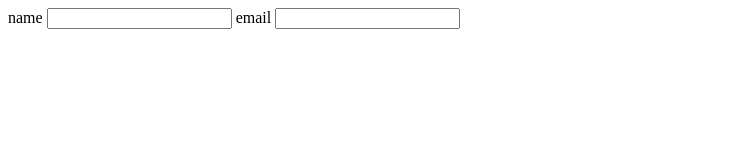
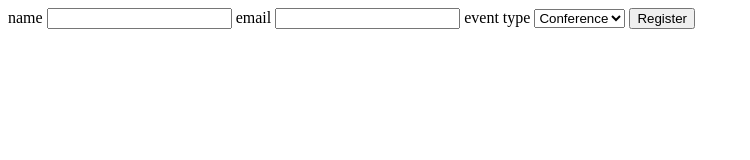
Before and after one commit to Sriram7-G/Eventreg, a plain HTML site: page index.html in a window 1280 px wide. Shown: the whole page, without its empty margins (0-750 px from the left). Drawn offline with Linux system fonts and the light colour scheme.

Commit message:
added events to html

```diff
--- a/index.html
+++ b/index.html
@@ -14,6 +14,16 @@
             email
         </label>
         <input type="email" id="email">
+        <label>
+            event type
+        </label>
+        <select id="event-type">
+            <option value="conference">Conference</option>
+            <option value="workshop">Workshop</option>
+            <option value="webinar">Webinar</option>
+        </select>
+        <button id="register-button">
+            Register   </button>
 
     </body>
 </html>
```
